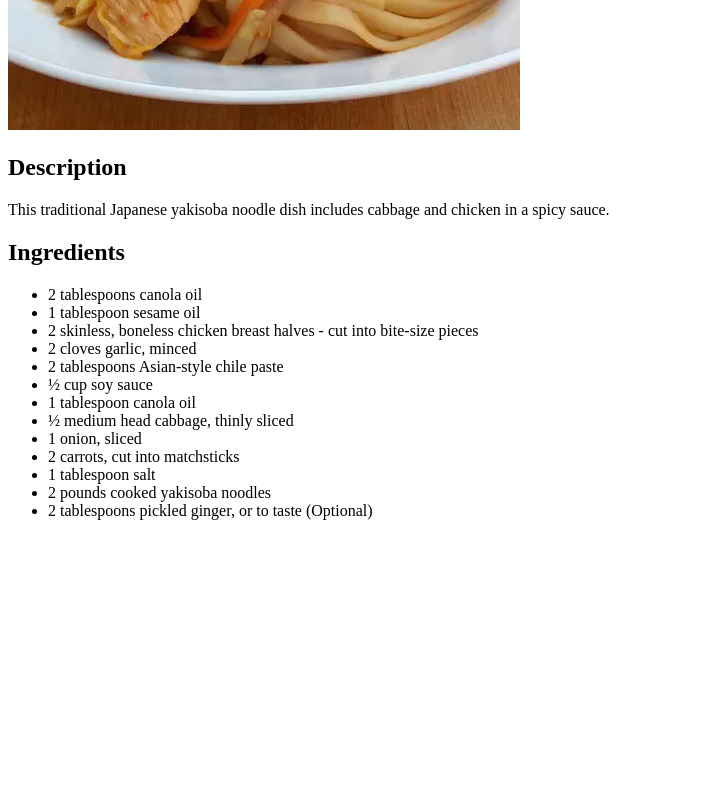
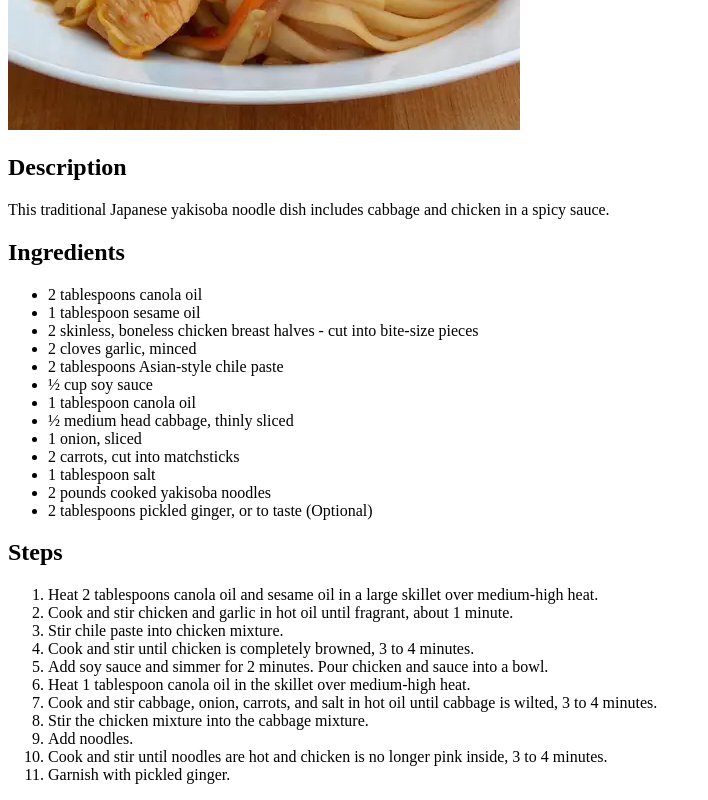
Before and after one commit to spiderzoast/recipes, a plain HTML site: page recipes/chicken-yakisoba.html in a window 1280 px wide. Shown: the part 462-1262 px from the top of the page, without its empty margins (0-708 px from the left). Before the commit the page ends 998 px from the top, so only its background shows below. Drawn offline with Linux system fonts and the light colour scheme.

Commit message:
Add steps for each recipe

```diff
--- a/recipes/chicken-yakisoba.html
+++ b/recipes/chicken-yakisoba.html
@@ -25,5 +25,19 @@
             <li>2 pounds cooked yakisoba noodles</li>
             <li>2 tablespoons pickled ginger, or to taste (Optional)</li>
         </ul>
+        <h2>Steps</h2>
+        <ol>
+            <li>Heat 2 tablespoons canola oil and sesame oil in a large skillet over medium-high heat.</li>
+            <li>Cook and stir chicken and garlic in hot oil until fragrant, about 1 minute.</li>
+            <li>Stir chile paste into chicken mixture.</li>
+            <li>Cook and stir until chicken is completely browned, 3 to 4 minutes.</li>
+            <li>Add soy sauce and simmer for 2 minutes. Pour chicken and sauce into a bowl.</li>
+            <li>Heat 1 tablespoon canola oil in the skillet over medium-high heat.</li>
+            <li>Cook and stir cabbage, onion, carrots, and salt in hot oil until cabbage is wilted, 3 to 4 minutes.</li>
+            <li>Stir the chicken mixture into the cabbage mixture.</li>
+            <li>Add noodles.</li>
+            <li>Cook and stir until noodles are hot and chicken is no longer pink inside, 3 to 4 minutes.</li>
+            <li>Garnish with pickled ginger.</li>
+        </ol>
     </body>
 </html>
```
Also changed, not shown: recipes/chilli-mac.html (+8 -0 lines), recipes/easy-lasagna.html (+8 -0 lines).
